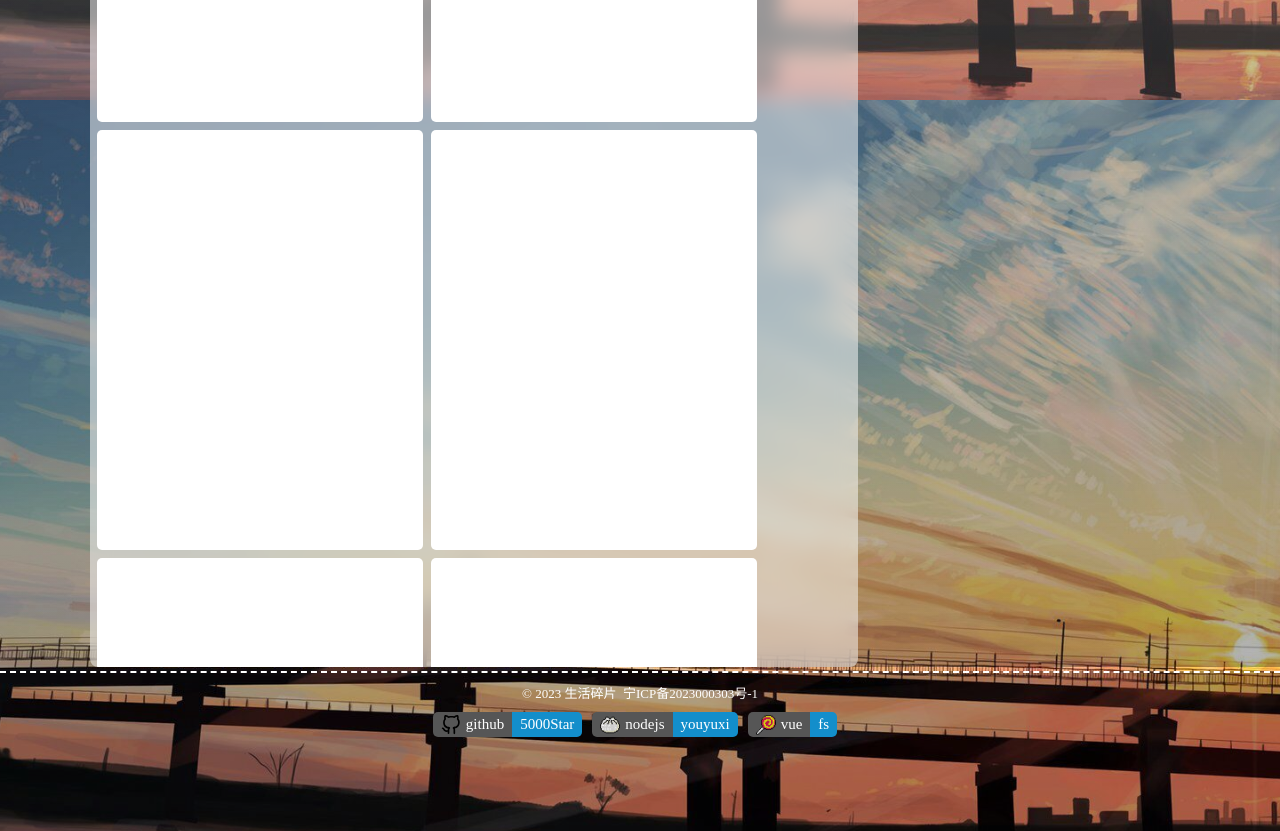
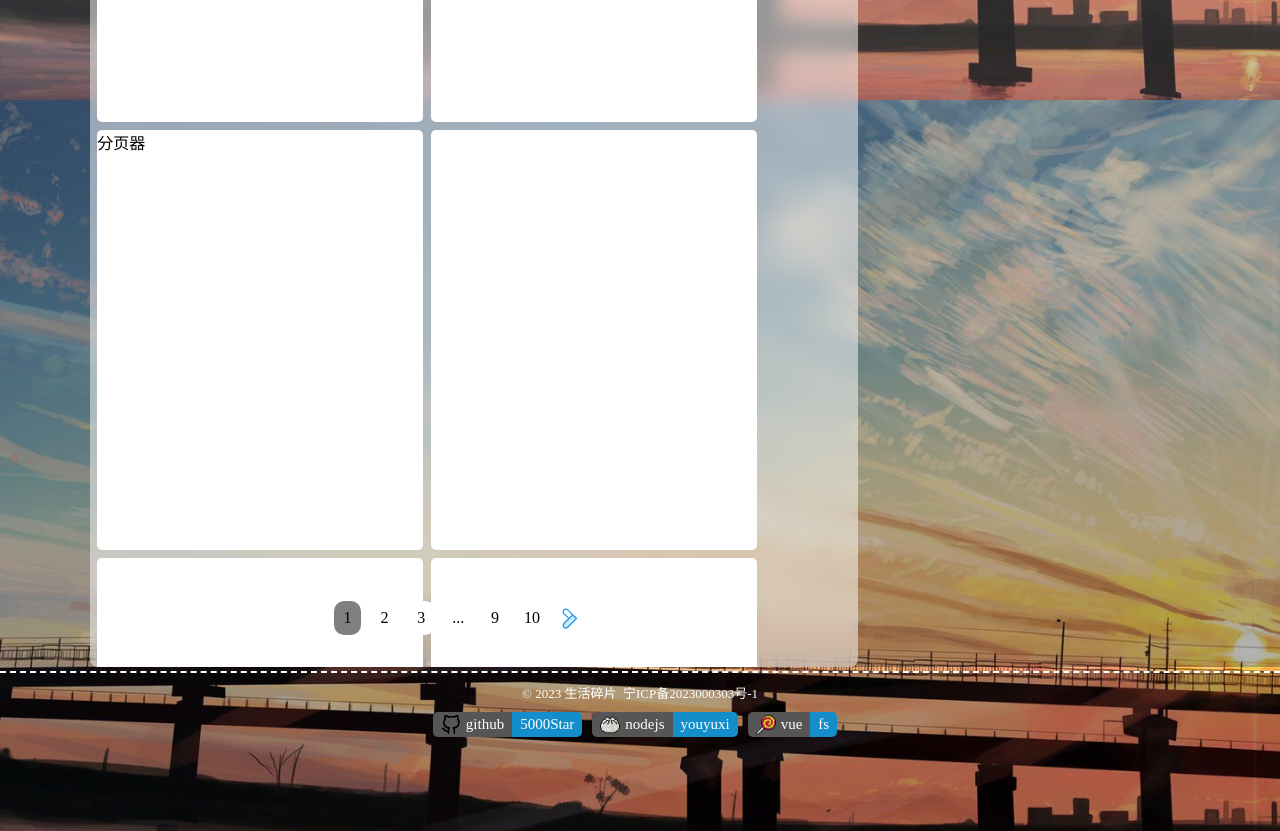
Before and after one commit to chenfeng-hx/my_network, a Vue app: page /#/ in a window 1280 px wide. Shown: the part 2300-3131 px from the top of the page. Built offline with nearby package versions, Linux system fonts and the light colour scheme.

Commit message:
完成了文章分页器的样式

```diff
--- a/src/views/Home/Home.vue
+++ b/src/views/Home/Home.vue
@@ -15,6 +15,7 @@
 			<ArticleClassification />
 			<!-- 文章列表展示 -->
 			<Article />
+
 		</div>
 	</div>
 </template>
@@ -40,7 +41,7 @@ export default defineComponent({
 	name: "Home",
 	data() {
 		return {
-			avator: "@/assets/images/avatar.jpg"
+
 
 		}
 	},
--- a/src/views/Home/components/Article.vue
+++ b/src/views/Home/components/Article.vue
@@ -7,10 +7,12 @@
  */
 
 import {defineComponent} from "vue";
+import Pager from "@/views/Home/components/Pager.vue";
 
 export default defineComponent({
 	// eslint-disable-next-line vue/multi-word-component-names
 	name: 'Article',
+	components: {Pager},
 	data() {
 		return {
 			// 热度
@@ -81,7 +83,7 @@ export default defineComponent({
 
 		</div>
 		<div class="article-item">
-
+			分页器
 		</div>
 		<div class="article-item">
 
@@ -92,6 +94,9 @@ export default defineComponent({
 		<div class="article-item">
 
 		</div>
+
+		<!-- 分页器 -->
+		<Pager :total-pages=10 />
 	</div>
 </template>
 
--- /dev/null
+++ b/src/views/Home/components/Pager.vue
@@ -0,0 +1,154 @@
+/**
+* 当前代码编辑信息:
+*     由用户 尘封 使用 WebStorm 在 “views” 中
+*     于 2023/8/24 编写而成！
+*     祝你食用愉快！！！
+*/
+<script>
+import {defineComponent} from 'vue'
+
+export default defineComponent({
+	// eslint-disable-next-line vue/multi-word-component-names
+	name: "Pager",
+	props: {
+		// 总的页数
+		totalPages: {
+			type: Number,
+			required: true,
+			min: 1,
+		}
+	},
+	data() {
+		return {
+			// 激活状态
+			isActive: 1,
+			// 左箭头
+			leftArrow: false,
+			// 右箭头
+			rightArrow: true,
+			// 前面渲染的数量
+			prevNums: 3,
+			// 后面渲染的数量
+			nextNums: 2,
+			// 后面的省略号
+			nextDot: false,
+			before: 3,
+			middle: 4,
+			after: 5,
+		}
+	},
+	methods: {
+		// 对分页器的基础处理
+		pagerHandler() {
+			// 首先需要对左右箭头进行处理
+			// 只有一页时关闭箭头
+			if (this.totalPages < 2) {
+				this.leftArrow = false;
+				this.rightArrow = false;
+			}
+			//
+		},
+		/**
+		 * 激活状态的切换(将左右箭头的逻辑放在一起)
+		 * @param currentIndex Number 当前的分页item的位置
+		 */
+		changeActive(currentIndex) {
+			// 每次改变位置的时候需要判断一下左右箭头是否需要展示
+			// if (this.is)
+			// 改变当前的激活位置
+			if (currentIndex < 1 || currentIndex > this.totalPages) return;
+			if (currentIndex - 1 >= 2) {
+				this.nextDot = true;
+				this.prevNums = 1;
+				// 改变中间的数字 因为从前面打开和从后面打开是不一样的
+				this.before = currentIndex;
+				this.middle = currentIndex + 1;
+				this.after = this.middle + 1;
+			} else {
+				this.nextDot = false;
+				this.prevNums = 3;
+			}
+			if (this.totalPages - currentIndex <= 2) {
+				this.nextDot = false;
+				this.nextNums = 4;
+			} else {
+				this.nextNums = 2;
+			}
+			this.isActive = currentIndex;
+			this.leftArrow = this.isActive > 1;
+			this.rightArrow = this.isActive < this.totalPages;
+
+		}
+	},
+	mounted() {
+		this.pagerHandler();
+
+	}
+
+})
+</script>
+
+<template>
+	<div class="pager-container">
+		<div class="page-box" v-if="leftArrow" @click="changeActive(--isActive)"><img src="@/assets/icon_font/左箭头.svg" alt=""></div>
+		<div class="page-box" v-for="num in prevNums" :key="num" :class="{ active: isActive === num }" @click="changeActive(num)">{{ num }}</div>
+		<div class="page-box">...</div>
+		<template v-if="nextDot">
+			<div class="page-box" :class="{ active: isActive === before }" @click="changeActive(before)" >{{ before }}</div>
+			<div class="page-box" :class="{ active: isActive === middle }" @click="changeActive(middle)" >{{ middle }}</div>
+			<div class="page-box" :class="{ active: isActive === after }" @click="changeActive(after)" >{{ after }}</div>
+			<div class="page-box">...</div>
+		</template>
+		<div class="page-box" v-for="num in nextNums" :key="totalPages - nextNums + num" :class="{ active: isActive === totalPages - nextNums + num }" @click="changeActive(totalPages - nextNums + num)">{{ totalPages - nextNums + num }}</div>
+		<div class="page-box" v-if="rightArrow" @click="changeActive(++isActive)"><img src="@/assets/icon_font/右箭头.svg" alt=""></div>
+	</div>
+</template>
+
+<style scoped lang="less">
+/* 分页器总体 */
+.pager-container {
+	width: 50%;
+	height: 4%;
+	position: absolute;
+	bottom: 1.5%;
+	left: 23%;
+	display: flex;
+	justify-content: center;
+	align-items: center;
+}
+
+/* 分页器盒子 */
+.page-box {
+	width: 7%;
+	height: 62%;
+	background-color: #fff;
+	display: inline-flex;
+	justify-content: center;
+	align-items: center;
+	border-radius: 10px;
+	cursor: pointer;
+	transition: all .3s linear;
+	animation: fadeIn .3s;
+
+	&:hover	{
+		transform: scale(1.2);
+	}
+
+	&:not(&:last-of-type) {
+		margin-right: 10px;
+	}
+
+	&.active {
+		background-color: grey;
+	}
+
+	img {
+		width: 25px;
+	}
+}
+
+
+
+
+
+</style>
--- a/src/views/Home/components/TypeWriter.vue
+++ b/src/views/Home/components/TypeWriter.vue
@@ -51,8 +51,8 @@ export default defineComponent({
 					this.index = 0;
 					this.isDelete = false;
 					// 当删完最后一个字后请求新的句子
-					// setTimeout(this.changeText, 2000);
-					setTimeout(this.typeWriter, 2000);
+					setTimeout(this.changeText, 2000);
+					// setTimeout(this.typeWriter, 2000);
 				} else {
 					setTimeout(this.deleteWord, this.deleteSpeed);
 				}
```
Also changed, not shown: src/assets/icon_font/右箭头.svg (added), src/assets/icon_font/左箭头.svg (added).
